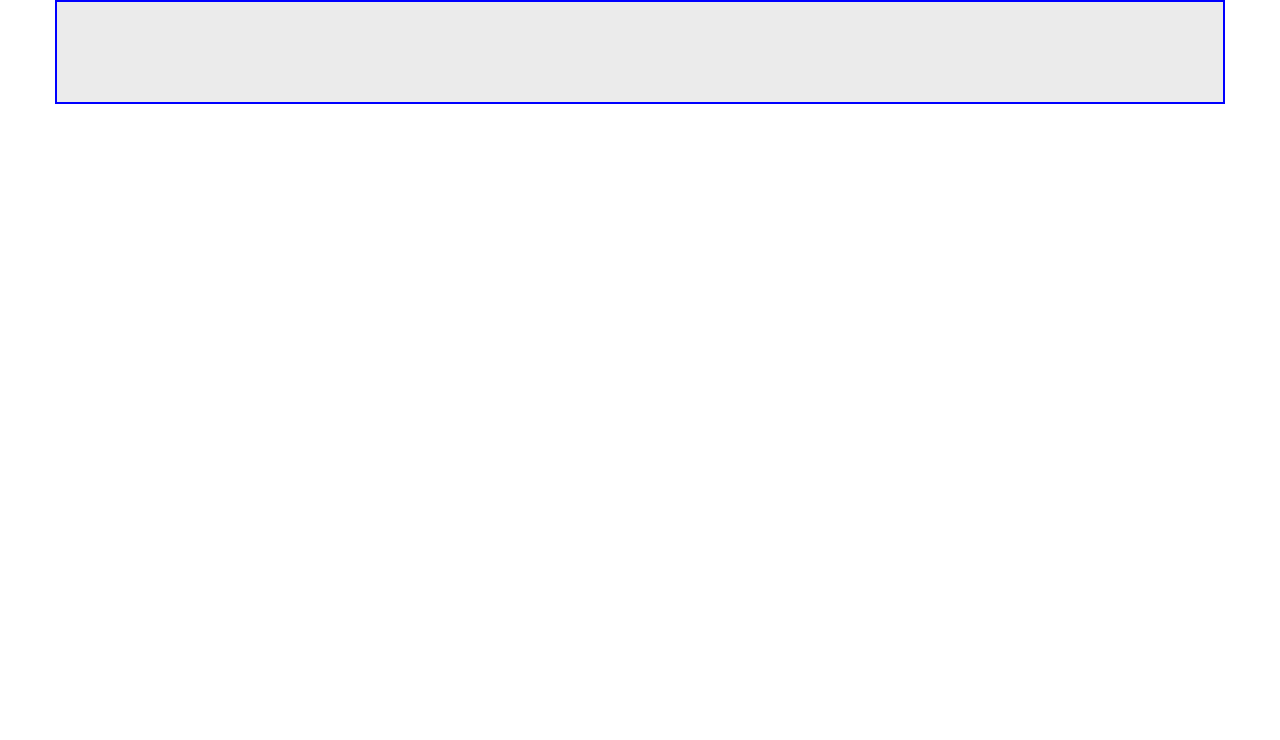
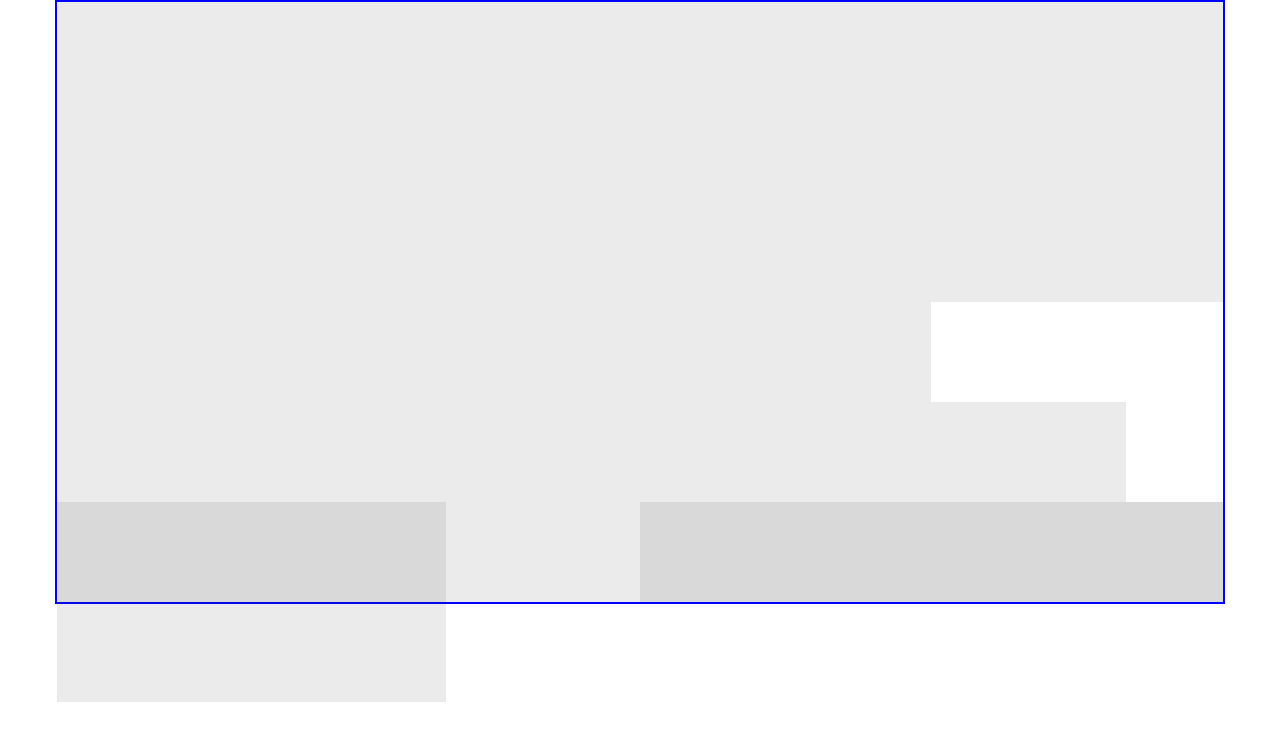
Before and after one commit to MattiaPolli93/html-css-12bool, a plain HTML site: page index.html in a window 1280 px wide. Drawn offline with Linux system fonts and the light colour scheme.

Commit message:
Completed rows

```diff
--- a/css/12bool.css
+++ b/css/12bool.css
@@ -65,7 +65,7 @@
 }
 
 .col-9 {
-    width: calc((100% / 12) * 91);
+    width: calc((100% / 12) * 9);
 }
 
 .col-10 {
--- a/index.html
+++ b/index.html
@@ -26,10 +26,39 @@
             <div class="col-1"></div>
         </div>
 
+        <!-- Second row -->
         <div class="row-2">
-
+            <div class="col-12"></div>
         </div>
 
+        <!-- Third row -->
+        <div class="row-3">
+            <div class="col-8"></div>
+            <div class="col-2"></div>
+            <div class="col-2"></div>
+        </div>
+
+        <!-- Fourth row -->
+        <div class="row-4">
+            <div class="col-1"></div>
+            <div class="col-2"></div>
+            <div class="col-2"></div>
+            <div class="col-6"></div>
+            <div class="col-1"></div>
+
+        <!-- Fifth row -->
+        <div class="row-5">
+            <div class="col-6">
+                <div class="col-2"></div>
+                <div class="col-2"></div>
+                <div class="col-8"></div>
+            </div>
+            <div class="col-6">
+                <div class="col-6"></div>
+                <div class="col-6"></div>
+            </div>
+        </div>
     </div>
+
 </body>
 </html>
```
